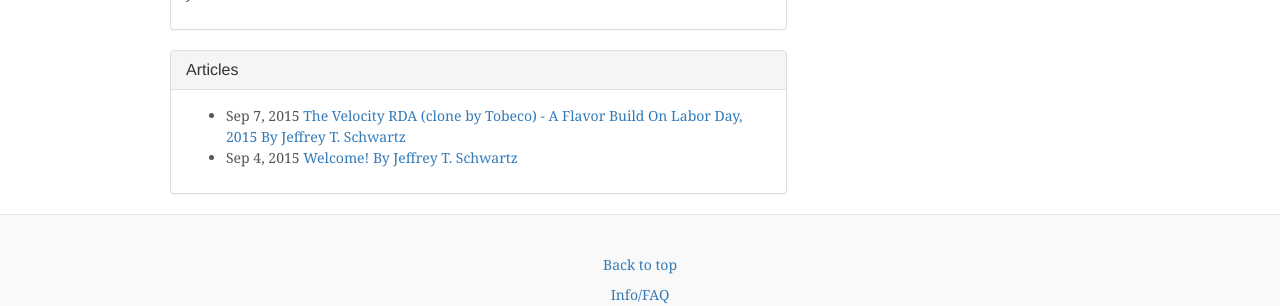
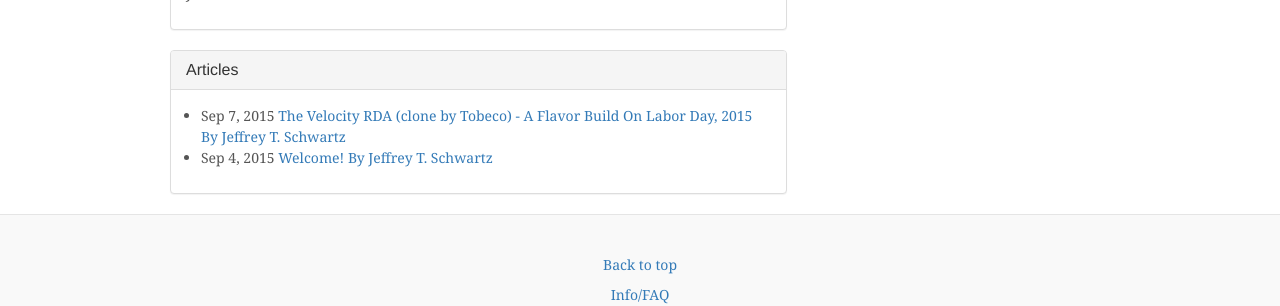
Before and after one commit to mistofeden/mistofeden.github.io, a Jekyll site: the page built from index.html, in a window 1280 px wide and 1400 px high, scrolled down 660 px. Shown: the part 875-1181 px from the top of the window. Built offline with Jekyll 4.4.1, drawn with Linux system fonts in a browser that asks for light colours.

Commit message:
Reduced padding for archives list.

```diff
--- a/_sass/blog.scss
+++ b/_sass/blog.scss
@@ -199,3 +199,7 @@ h6, .h6 {
 .facebook-like, .facebook-comments {
     margin: 10px 0 10px 0;
 }
+
+.list-archives {
+    padding-left: 15px;
+}
--- a/index.html
+++ b/index.html
@@ -39,7 +39,7 @@ title: Mist Of Eden
         <h3 class="panel-title">Articles</h3>
     </div>
     <div class="panel-body">
-        <ul>
+        <ul class="list-archives">
             {% for post in site.posts %}
             <li>
                 <span>{{ post.date | date: "%b %-d, %Y" }}</span>
```
